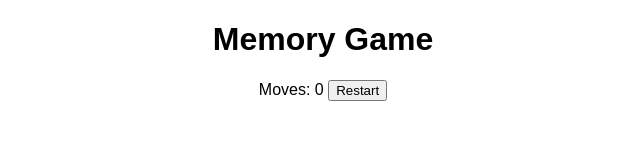
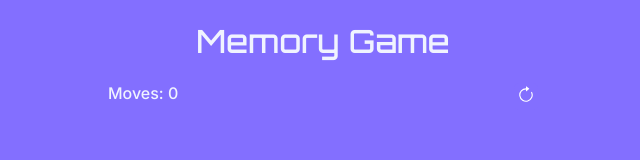
Before and after one commit to kathleen547/memory-game, a plain HTML site: page index.html in a window 1280 px wide. Shown: the whole page, without its empty margins (317-957 px from the left). Drawn offline with Linux system fonts and the light colour scheme.

Commit message:
Add basic UI styling

```diff
--- a/index.html
+++ b/index.html
@@ -4,6 +4,10 @@
   <meta charset="UTF-8">
   <title>Memory Game</title>
   <link rel="stylesheet" href="styles.css">
+  <link rel="preconnect" href="https://fonts.googleapis.com">
+  <link rel="preconnect" href="https://fonts.gstatic.com" crossorigin>
+  <link href="https://fonts.googleapis.com/css2?family=Orbitron:wght@400..900&display=swap" rel="stylesheet">
+  <link href="https://fonts.googleapis.com/css2?family=Inter:ital,opsz,wght@0,14..32,100..900;1,14..32,100..900&display=swap" rel="stylesheet">
 </head>
 <body>
 
@@ -12,7 +16,12 @@
 
   <div class="stats">
     <span>Moves: <span id="moves">0</span></span>
-    <button id="restart">Restart</button>
+    <button id="restart">
+    <svg xmlns="http://www.w3.org/2000/svg" width="18" height="18" fill="white" class="bi bi-arrow-clockwise" viewBox="0 0 16 16">
+  <path fill-rule="evenodd" d="M8 3a5 5 0 1 0 4.546 2.914.5.5 0 0 1 .908-.417A6 6 0 1 1 8 2z"/>
+  <path d="M8 4.466V.534a.25.25 0 0 1 .41-.192l2.36 1.966c.12.1.12.284 0 .384L8.41 4.658A.25.25 0 0 1 8 4.466"/>
+</svg>
+    </button>
   </div>
   <div id="game-board" class="board"></div>
 </div>
--- a/styles.css
+++ b/styles.css
@@ -1,8 +1,47 @@
 body {
-  font-family: sans-serif;
   text-align: center;
+  background-color:#836FFF;
+  color:#F0F3FF;
 }
 
+body {
+  font-family: "Inter", sans-serif;
+  font-optical-sizing: auto;
+  font-weight: 500;
+  font-style: normal;
+}
+
+h1 {
+  font-family: "Orbitron", sans-serif;
+  font-optical-sizing: auto;
+  font-weight: 500;
+  font-style: normal;
+}
+
+.game-container{
+    width: max-content;
+    margin: 0 auto;
+}
+
+.stats {
+  display: flex;
+  justify-content: space-between;
+  width: 100%;
+}
+
+#restart{
+    padding: 3px;
+    border-radius: 20%;
+    background:#836FFF;
+    cursor: pointer;
+    border: #836FFF;
+    cursor: pointer;
+    transition: transform 0.2s ease, box-shadow 0.2s ease, background-color 0.2s ease;
+}
+
+#restart:hover{
+    transform: translateY(-2.5px);
+}
 .board {
   display: grid;
   grid-template-columns: repeat(4, 100px);
@@ -11,15 +50,10 @@ body {
   margin-top: 20px;
 }
 
-.stats {
-  margin: 20px;
-}
-
 .card {
   background-color: transparent;
   width: 100px;
   height: 100px;
-  border: 1px solid #290b0b;
   perspective: 1000px;
 }
 
@@ -45,13 +79,21 @@ body {
 }
 
 .card-front {
-  background-color: #bbb;
-  color: black;
+  background:#211951;
+  background-image: url("assets/wind-rose.png");
+  background-repeat: no-repeat;
+  background-position: center;
+  border-radius: 10%;
+
 }
 
 .card-back {
-  background-color: dodgerblue;
-  color: black;
+  background-color: #15F5BA;
+  color: #211951;
+  border-radius: 10%;
+  display: flex;
+  justify-content: center;
+  align-items: center;
   transform: rotateY(180deg);
 }
 
```
Also changed, not shown: assets/wind-rose.png (added).
